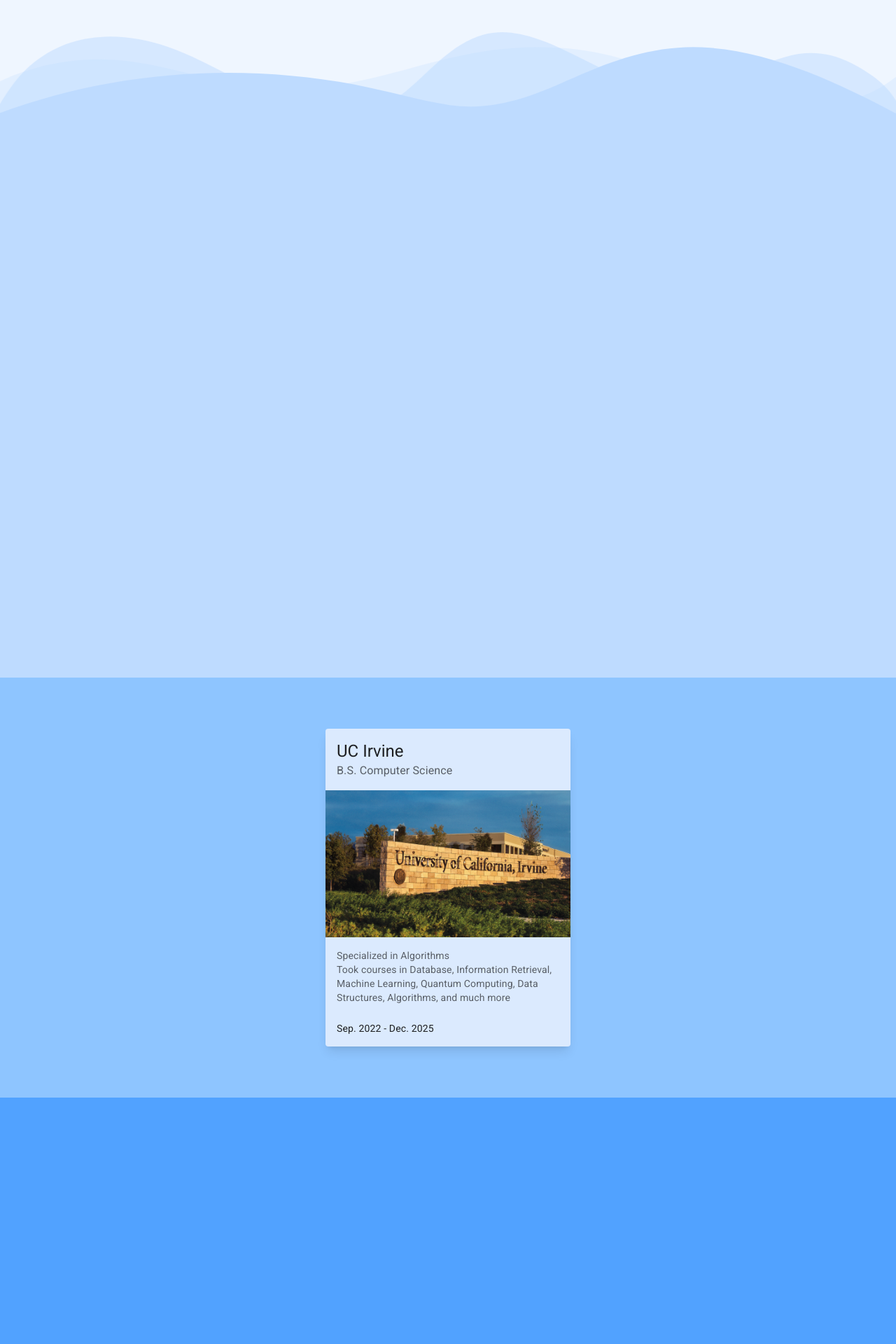
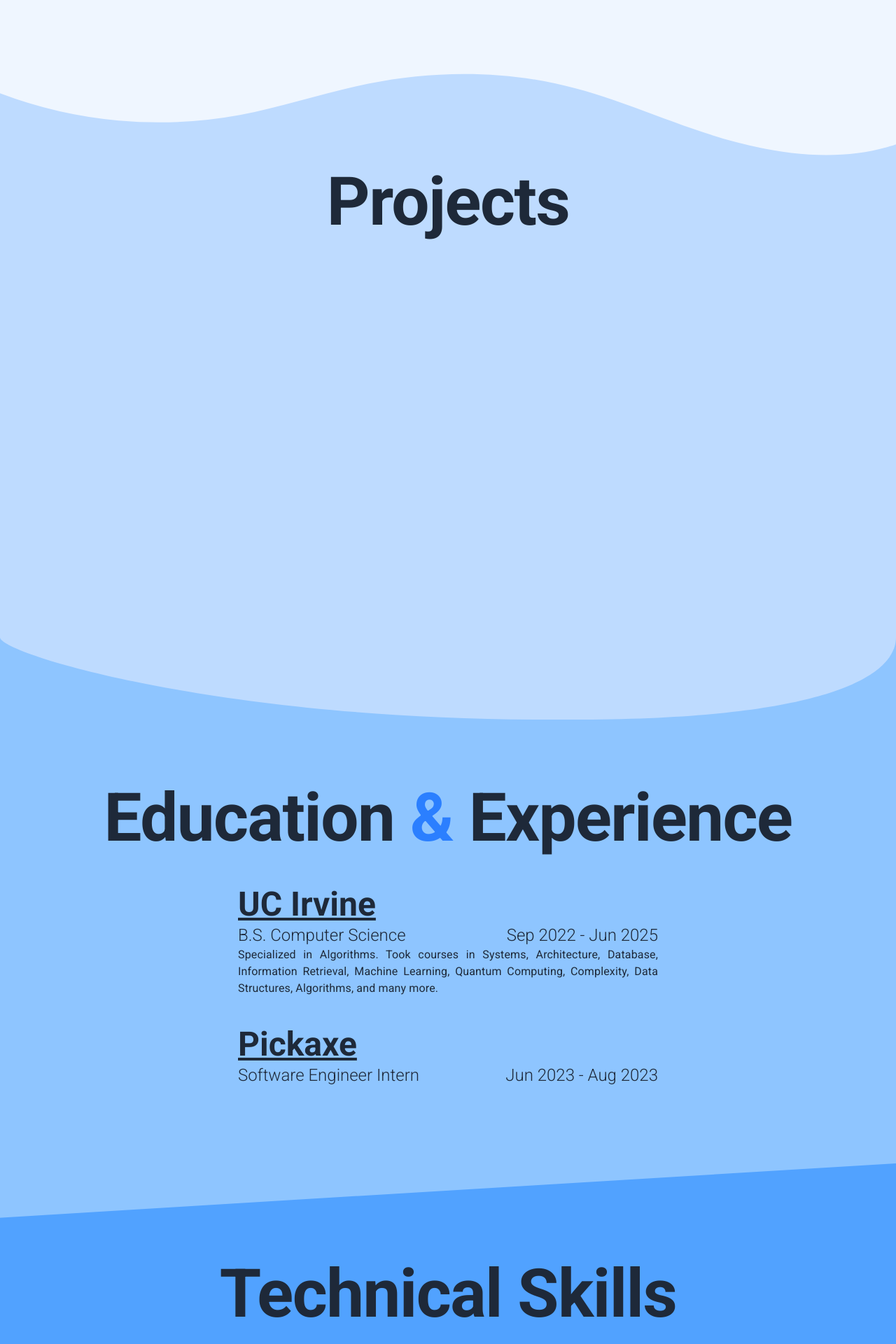
Before and after one commit to SoftLocked/personal-website, a Next.js app: page / in a window 1280 px wide. Shown: the part 552-2472 px from the top of the page at 70% size. Built offline with nearby package versions, Linux system fonts and the light colour scheme.

Commit message:
Added more interesting transitions between sections and started establishing content in education and experiences section

```diff
--- /dev/null
+++ b/src/components/education.tsx
@@ -0,0 +1,43 @@
+import { Card, CardActions, CardContent, CardHeader, CardMedia, Typography } from "@mui/material";
+import React from "react";
+import ExpCard from "./expCard";
+
+
+
+const Education = () => {
+
+    const experiences = [
+        { company:"UC Irvine", title:"B.S. Computer Science", timeframe:"Sep 2022 - Jun 2025", description:"Specialized in Algorithms. Took courses in Systems, Architecture, Database, Information Retrieval, Machine Learning, Quantum Computing, Complexity, Data Structures, Algorithms, and many more." },
+        { company:"Pickaxe", title:"Software Engineer Intern", timeframe:"Jun 2023 - Aug 2023", description:"" }
+      ];
+
+    return (
+        <React.Fragment>
+            <div className="flex justify-center pt-20 pb-10">
+                <Typography variant="h1" style={{fontWeight: 700}}>Education <span className="text-blue-500">&</span> Experience</Typography>
+            </div>
+            <div className="flex justify-center items-center flex-col">
+                {experiences.map((item, index) => (
+                    <ExpCard company={item.company} title={item.title} timeframe={item.timeframe} description={item.description}/>
+
+                ))}
+
+                <div className="custom-shape-divider-bottom-1743409567">
+                    <svg
+                        data-name="Layer 1"
+                        xmlns="http://www.w3.org/2000/svg"
+                        viewBox="0 0 1200 120"
+                        preserveAspectRatio="none"
+                    >
+                        <path
+                            d="M1200 120L0 16.48 0 0 1200 0 1200 120z"
+                            className="shape-fill"
+                        ></path>
+                    </svg>
+                </div>
+            </div>
+        </React.Fragment>
+    );
+};
+
+export default Education;
--- /dev/null
+++ b/src/components/expCard.tsx
@@ -0,0 +1,18 @@
+import { Typography } from "@mui/material";
+
+const ExpCard = (props:any) => {
+    const {company, title, timeframe, description} = props;
+    return (
+        <div className="w-150 pb-10">
+            <Typography variant="h3" style={{fontWeight: 700}}><u>{company}</u></Typography>
+            <div className="flex flex-row items-end justify-between">
+                <Typography variant="h5" style={{fontWeight: 300}}>{title}</Typography>
+                <Typography variant="h5" style={{fontWeight: 300}}>{timeframe}</Typography>
+            </div>
+
+            <Typography variant="body1" className="text-justify">{description}</Typography>
+        </div>
+     );
+}
+
+export default ExpCard;
--- /dev/null
+++ b/src/components/landing.tsx
@@ -0,0 +1,55 @@
+import { Typography } from "@mui/material";
+import React, { useEffect, useState } from "react";
+
+const Landing = () => {
+
+    const restOfName = "krishnaVardhineedi";
+    const [name, setName] = useState('');
+    const [count, setCount] = useState(0);
+    const [blinker, setBlinker] = useState(true);
+
+    useEffect(() => {
+        let nameWriteID = setTimeout(function() {
+          if (count >= restOfName.length-1) {
+            clearTimeout(nameWriteID);
+          } else {
+            setCount(prev => prev + 1);
+          }
+          if (restOfName[count] === 'a' && restOfName[count+1] === 'V') {
+            setName(prev => prev + restOfName[count] + ' ');
+          } else {
+            setName(prev => prev + restOfName[count]);
+          }
+        }, 75);
+
+        return () => {
+          clearTimeout(nameWriteID);
+        };
+      }, [count]);
+
+      useEffect(() => {
+        let blinkerID = setTimeout(function() {
+            setBlinker(prev => !prev);
+        }, 500);
+
+        return () => {
+          clearTimeout(blinkerID);
+        };
+      }, [blinker]);
+
+    return (
+        <React.Fragment>
+
+            <Typography variant="h1" style={{fontWeight: 700}}><span className="text-blue-500">Hari</span>krishna Vardhineedi</Typography>
+
+            <Typography variant="h3" style={{fontWeight: 700}}>Student with a passion for <u><span className="text-blue-500">full-stack</span></u><br/> and <u><span className="text-blue-500">distributed systems</span></u></Typography>
+            <div className="custom-shape-divider-bottom-1743409189">
+                <svg data-name="Layer 1" xmlns="http://www.w3.org/2000/svg" viewBox="0 0 1200 120" preserveAspectRatio="none">
+                    <path d="M985.66,92.83C906.67,72,823.78,31,743.84,14.19c-82.26-17.34-168.06-16.33-250.45.39-57.84,11.73-114,31.07-172,41.86A600.21,600.21,0,0,1,0,27.35V120H1200V95.8C1132.19,118.92,1055.71,111.31,985.66,92.83Z" class="shape-fill"></path>
+                </svg>
+            </div>
+        </React.Fragment>
+    );
+}
+
+export default Landing;
--- /dev/null
+++ b/src/components/projects.tsx
@@ -0,0 +1,19 @@
+import { Typography } from "@mui/material";
+import React from "react";
+
+const Projects = () => {
+    return (
+        <React.Fragment>
+            <div className="flex justify-center">
+                <Typography variant="h1" style={{fontWeight: 700}}>Projects</Typography>
+            </div>
+            <div className="custom-shape-divider-bottom-1743408918">
+                <svg data-name="Layer 1" xmlns="http://www.w3.org/2000/svg" viewBox="0 0 1200 120" preserveAspectRatio="none">
+                    <path d="M741,116.23C291,117.43,0,27.57,0,6V120H1200V6C1200,27.93,1186.4,119.83,741,116.23Z" className="shape-fill"></path>
+                </svg>
+            </div>
+        </React.Fragment>
+    );
+}
+
+export default Projects;
--- a/src/components/sideNav.tsx
+++ b/src/components/sideNav.tsx
@@ -48,7 +48,7 @@
       {/* Show Menu Icon Button for Mobile */}
       {isMobile && (
         <IconButton
-          className="fixed top-4 left-4 z-50"
+          className="fixed top-4 left-4 z-50 z-1"
           onClick={toggleDrawer(true)}
         >
           <MenuIcon className="text-gray-800" />
@@ -62,7 +62,7 @@
         onClose={toggleDrawer(false)}
         className="md:hidden"
       >
-        <div className="w-46 bg-blue-200 h-full">
+        <div className="w-46 bg-blue-200 h-full z-1">
           <List>
             {navLinks.map((item, index) => (
               <Link href={item.href} key={index} passHref>
@@ -82,7 +82,7 @@
 
       {/* Persistent Sidebar for Desktop */}
       {!isMobile && (
-        <div className="hidden md:flex md:flex-col w-40 h-screen bg-transparent fixed md:justify-center">
+        <div className="hidden md:flex md:flex-col w-40 h-screen bg-transparent fixed md:justify-center z-1">
           <List className="">
             {navLinks.map((item, index) => (
               <Link href={item.href} key={index} passHref>
--- /dev/null
+++ b/src/components/skills.tsx
@@ -0,0 +1,14 @@
+import { Typography } from "@mui/material";
+import React from "react";
+
+const Skills = () => {
+    return (
+        <React.Fragment>
+            <div className="flex justify-center p-10">
+                <Typography variant="h1" style={{fontWeight: 700}}>Technical Skills</Typography>
+            </div>
+        </React.Fragment>
+    );
+}
+
+export default Skills;
--- a/src/pages/index.tsx
+++ b/src/pages/index.tsx
@@ -1,48 +1,19 @@
-import Image from "next/image";
-import { Geist, Geist_Mono } from "next/font/google";
 import SideNav from "@/components/sideNav";
-import { Box, Button, Card, CardActions, CardContent, CardHeader, CardMedia, Typography } from "@mui/material";
+import { Box, Typography } from "@mui/material";
 import React, { useEffect, useState } from "react";
 import useScrollBottom from "@/hooks/useScrollBottom";
+
+import Landing from "@/components/landing";
+import Projects from "@/components/projects";
+import Education from "@/components/education";
+import Skills from "@/components/skills";
 
 export default function Home() {
 
   const isBottom = useScrollBottom();
-
-  const restOfName = "krishnaVardhineedi";
-  const [name, setName] = useState('');
-  const [count, setCount] = useState(0);
-  const [blinker, setBlinker] = useState(true);
   const [showMore, setShowMore] = useState(false);
 
-  useEffect(() => {
-    let nameWriteID = setTimeout(function() {
-      if (count >= restOfName.length-1) {
-        clearTimeout(nameWriteID);
-      } else {
-        setCount(prev => prev + 1);
-      }
-      if (restOfName[count] === 'a' && restOfName[count+1] === 'V') {
-        setName(prev => prev + restOfName[count] + ' ');
-      } else {
-        setName(prev => prev + restOfName[count]);
-      }
-    }, 75);
 
-    return () => {
-      clearTimeout(nameWriteID);
-    };
-  }, [count]);
-
-  useEffect(() => {
-    let blinkerID = setTimeout(function() {
-        setBlinker(prev => !prev);
-    }, 500);
-
-    return () => {
-      clearTimeout(blinkerID);
-    };
-  }, [blinker]);
 
   useEffect(() => {
     if (isBottom) {
@@ -56,59 +27,25 @@
       <SideNav></SideNav>
 
       {/* Landing */}
-      <Box className="w-screen h-[90vh] flex flex-col items-center justify-center text-center relative">
-        <div className="flex flex-row">
-          <Typography variant="h1" style={{fontWeight: 700}} className="blue-text">Hari</Typography>
-          <Typography variant="h1" style={{fontWeight: 700}}>{name}</Typography>
-          {blinker ? ( <Typography variant="h1" style={{fontWeight: 700}}>|</Typography> ) : (<Typography variant="h1" style={{fontWeight: 700, visibility: 'hidden'}}>|</Typography>)}
-        </div>
-        <Typography variant="h3" style={{fontWeight: 700}}>Student with a passion for <u>full-stack</u><br/> and <u>distributed systems</u></Typography>
-        <div className="custom-shape-divider-bottom-1743325115">
-        <svg data-name="Layer 1" xmlns="http://www.w3.org/2000/svg" viewBox="0 0 1200 120" preserveAspectRatio="none">
-            <path d="M0,0V46.29c47.79,22.2,103.59,32.17,158,28,70.36-5.37,136.33-33.31,206.8-37.5C438.64,32.43,512.34,53.67,583,72.05c69.27,18,138.3,24.88,209.4,13.08,36.15-6,69.85-17.84,104.45-29.34C989.49,25,1113-14.29,1200,52.47V0Z" opacity=".25" className="shape-fill"></path>
-            <path d="M0,0V15.81C13,36.92,27.64,56.86,47.69,72.05,99.41,111.27,165,111,224.58,91.58c31.15-10.15,60.09-26.07,89.67-39.8,40.92-19,84.73-46,130.83-49.67,36.26-2.85,70.9,9.42,98.6,31.56,31.77,25.39,62.32,62,103.63,73,40.44,10.79,81.35-6.69,119.13-24.28s75.16-39,116.92-43.05c59.73-5.85,113.28,22.88,168.9,38.84,30.2,8.66,59,6.17,87.09-7.5,22.43-10.89,48-26.93,60.65-49.24V0Z" opacity=".5" className="shape-fill"></path>
-            <path d="M0,0V5.63C149.93,59,314.09,71.32,475.83,42.57c43-7.64,84.23-20.12,127.61-26.46,59-8.63,112.48,12.24,165.56,35.4C827.93,77.22,886,95.24,951.2,90c86.53-7,172.46-45.71,248.8-84.81V0Z" className="shape-fill"></path>
-        </svg>
-      </div>
+      <Box className="w-screen h-[98vh] flex flex-col items-center justify-center text-center relative">
+        <Landing/>
+      </Box>
+
+      {/* Projects */}
+      <Box className="w-screen h-screen flex flex-col bg-blue-200 relative">
+        <Projects/>
+      </Box>
+
+      {/* Education */}
+      <Box className="w-screen h-[90vh] bg-blue-300 relative">
+        <Education/>
       </Box>
 
 
-
-
-
-      {/* Projects */}
-      <Box className="w-screen h-screen flex flex-col bg-blue-200"></Box>
-
-
-      {/* Education */}
-      <Box className="w-screen h-[75vh] flex flex-row bg-blue-300 items-center justify-center">
-        <Card sx={{ width: 350 }} style={{backgroundColor: 'var(--color-blue-100)', boxShadow: '0 10px 15px -3px rgb(0 0 0 / 0.1), 0 4px 6px -4px rgb(0 0 0 / 0.1)'}}>
-          <CardHeader
-            title="UC Irvine"
-            subheader="B.S. Computer Science"
-          />
-          <CardMedia
-            component="img"
-            height="194"
-            image="/ucirvine.jpg"
-            alt="UC Irvine"
-
-          />
-          <CardContent>
-          <Typography variant="body2" sx={{ color: 'text.secondary' }}>
-            Specialized in Algorithms<br/>
-            Took courses in Database, Information Retrieval, Machine Learning, Quantum Computing, Data Structures, Algorithms, and much more
-          </Typography>
-        </CardContent>
-        <CardActions>
-            <Typography variant="body2" className="pl-2 pb-2">Sep. 2022 - Dec. 2025</Typography>
-          </CardActions>
-        </Card>
+      {/* Skills */}
+      <Box className="w-screen h-screen flex flex-col bg-blue-400 relative">
+        <Skills/>
       </Box>
-
-
-      {/* Contact */}
-      <Box className="w-screen h-screen flex flex-col bg-blue-400"></Box>
 
       {/* Footer */}
       <Box className="w-screen h-[25vh] flex flex-col bg-blue-700"></Box>
--- a/src/styles/globals.css
+++ b/src/styles/globals.css
@@ -31,7 +31,41 @@
   color: var(--color-blue-500);
 }
 
-.custom-shape-divider-bottom-1743325115 {
+.custom-shape-divider-bottom-1743409189 {
+    position: absolute;
+    bottom: 0;
+    left: 0;
+    width: 100%;
+    overflow: hidden;
+    line-height: 0;
+}
+
+.custom-shape-divider-bottom-1743409189 .shape-fill {
+  fill: oklch(0.882 0.059 254.128);
+}
+
+
+
+
+
+.custom-shape-divider-bottom-1743408918 {
+    position: absolute;
+    bottom: 0;
+    left: 0;
+    width: 100%;
+    overflow: hidden;
+    line-height: 0;
+}
+
+.custom-shape-divider-bottom-1743408918 .shape-fill {
+    fill: oklch(0.809 0.105 251.813);
+}
+
+
+
+
+
+.custom-shape-divider-bottom-1743409567 {
     position: absolute;
     bottom: 0;
     left: 0;
@@ -41,14 +75,14 @@
     transform: rotate(180deg);
 }
 
-.custom-shape-divider-bottom-1743325115 svg {
+.custom-shape-divider-bottom-1743409567 svg {
     position: relative;
     display: block;
     width: calc(100% + 1.3px);
-  height: 133px;
+    height: 90px;
     transform: rotateY(180deg);
 }
 
-.custom-shape-divider-bottom-1743325115 .shape-fill {
-  fill: oklch(0.882 0.059 254.128);
+.custom-shape-divider-bottom-1743409567 .shape-fill {
+    fill: oklch(0.707 0.165 254.624);
 }
```
Also changed, not shown: src/components/footer.tsx (added). Lines whose indentation alone changed are shown as unchanged.
